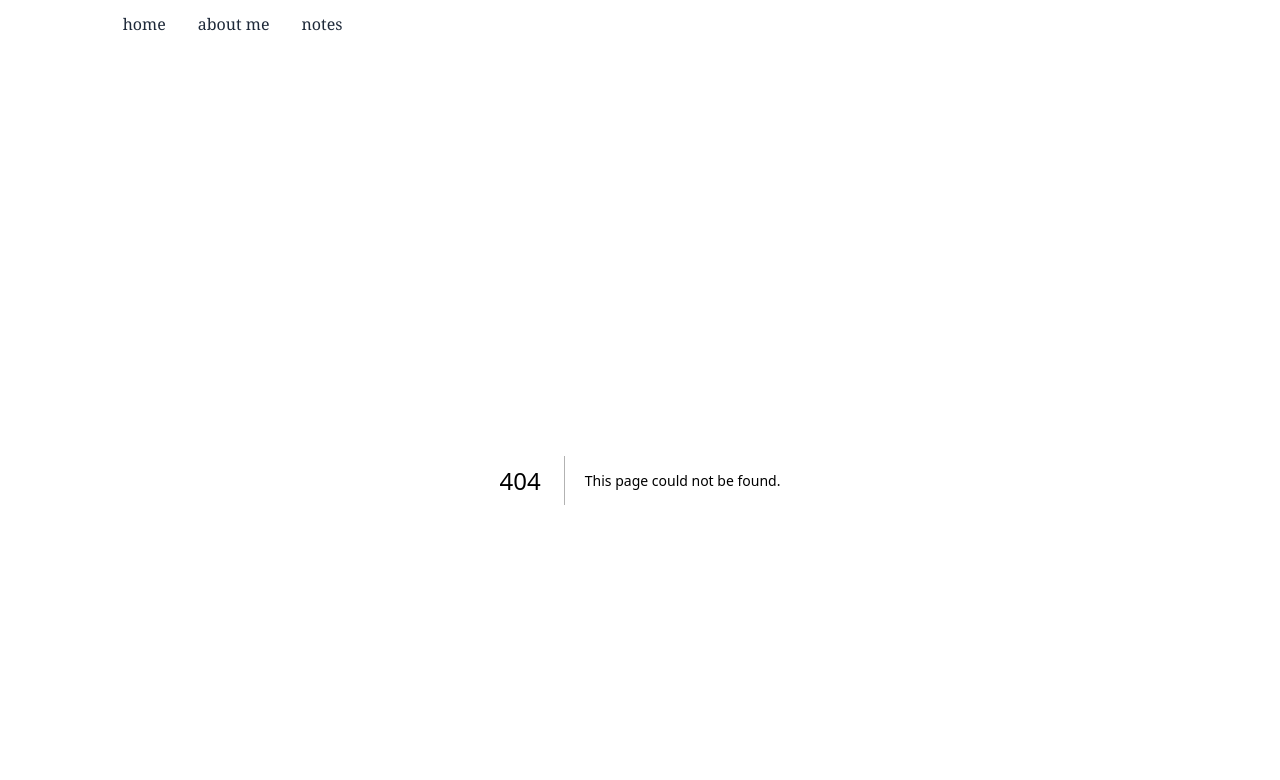
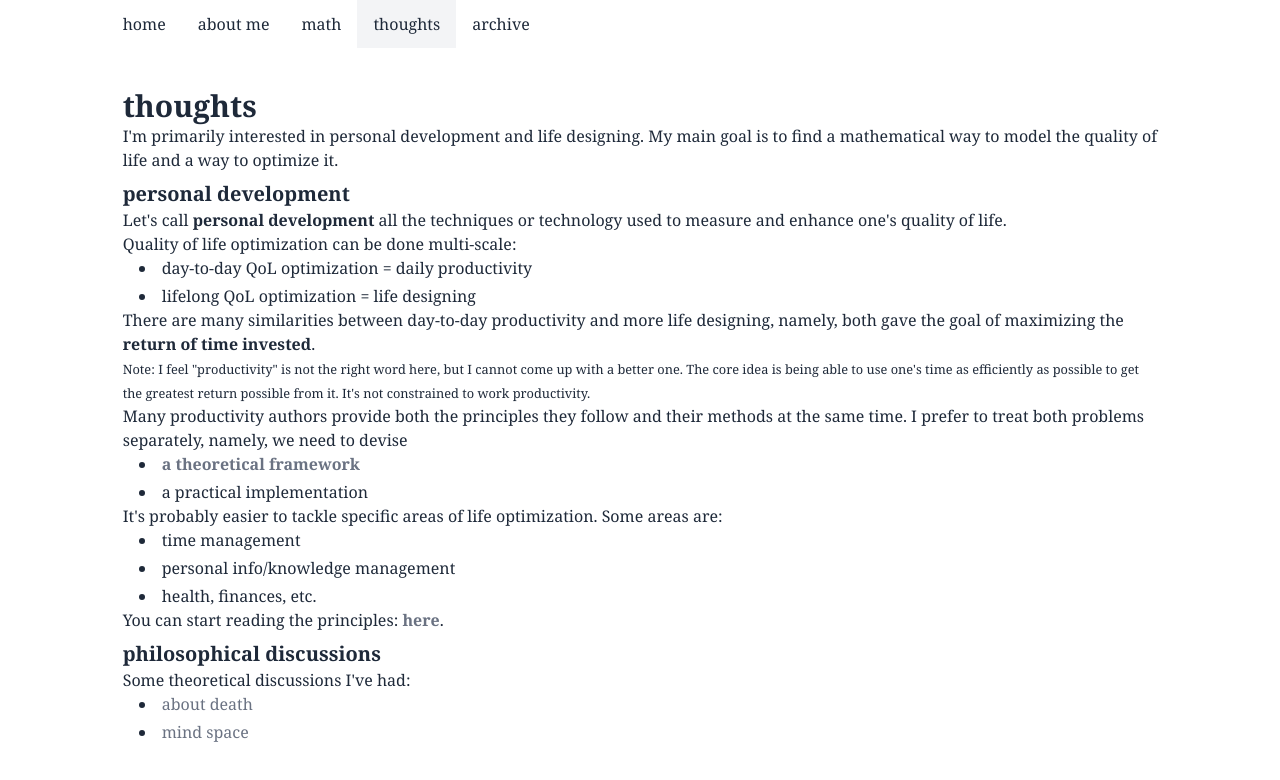
Before and after one commit to BrunZo/blog, a Next.js app: page /phi in a window 1280 px wide. Before the commit this address had no page. Shown: the top 780 px of the page. Built offline with nearby package versions, Linux system fonts and the light colour scheme.

Commit message:
add: phi section

```diff
--- a/src/app/page.tsx
+++ b/src/app/page.tsx
@@ -29,33 +29,18 @@ export default function HomePage() {
       <h2 className='font-bold text-xl mt-4'>working on...</h2>
       <h3 className='font-semibold text-lg'>math</h3>
       <p>I have some notes from the math lessons I took:</p>
-      <ul>
+      <ul className='list-disc list-inside ml-4 space-y-1'>
         <li><NiceLink text="topology" href="notes/topology"/></li>
         <li><NiceLink text="algebra" href="notes/algebra"/></li>
       </ul>
-      <p>Also, I'm creating a website to read all notes I've written to train students for math olympiads:</p>
-      <ul>
-        <li><NiceLink text="servilleta" href="servilleta.vercel.app"/></li>
-      </ul>
-      <p className='text-sm'>This is very incomplete and low-priority right now, so it will be so for at least some months.</p>
+      <p>Also, I'm creating a website to read all notes I've written to train students for math olympiads:&nbsp;
+        <NiceLink text="servilleta" href="https://servilleta.vercel.app"/>.</p>
       <h3 className='font-semibold text-lg'>phi</h3>
-      <p>I like writing some thoughts I have, most of which are completely wrong. You can read some:</p>
-      <ul>
-        <li><NiceLink text="local-global phenomena in life designing" href="notes/global_local"/></li>
-        <li><NiceLink text="thoughts on daydreaming" href="notes/why_daydreaming"/></li>
-        <li><NiceLink text="the mind space" href="notes/mind_space"/></li>
-      </ul>
-      <p>All my other notes can be found&nbsp;
-        <Link
-          href="/notes"
-          className='text-md text-gray-500 hover:text-gray-800'>
-            here
-        </Link>.
-      </p>
-
-      <h3 className='font-semibold text-lg'>other</h3>
-      I'm also reading Luenberger's Investment Science and uploading my notes & code&nbsp;
-      <NiceLink text="here" href="https://github.com/BrunZo/finance" />.
+      <p>I like writing all sort of wrong reasonings. You can read them&nbsp;
+        <NiceLink text="here" href="phi"/>.</p>
+      <h3 className='font-semibold text-lg'>finance</h3>
+      <p>I'm also reading Luenberger's Investment Science and uploading notes & implementation&nbsp;
+        <NiceLink text="here" href="https://github.com/BrunZo/finance"/>.</p>
     </div>
   );
 }
--- /dev/null
+++ b/src/app/phi/page.tsx
@@ -0,0 +1,55 @@
+import Link from "next/link";
+import React from "react";
+
+function NiceLink({text, href}: {text: string, href: string}) {
+  return (
+    <Link
+      href={href}
+      className='text-md text-gray-500 hover:text-gray-800'>
+        {text}
+    </Link>
+  );
+};
+
+export default function Page() {
+  return (
+    <div className='text-gray-800'>
+      <h1 className='font-bold text-3xl mt-2'>thoughts</h1>
+      I'm primarily interested in personal development and life designing.
+      My main goal is to find a mathematical way to model the quality of life and a way to optimize it.
+
+      <h2 className='font-bold text-xl mt-2'>personal development</h2>
+      <p>Let's call <b>personal development</b> all the techniques or technology used to measure and enhance one's quality of life.</p>
+      <p>Quality of life optimization can be done multi-scale:</p>
+      <ul className='list-disc list-inside ml-4 space-y-1'>
+        <li>day-to-day QoL optimization = daily productivity</li>
+        <li>lifelong QoL optimization = life designing</li>
+      </ul>
+      <p>There are many similarities between day-to-day productivity and more life designing, namely,
+        both gave the goal of maximizing the <b>return of time invested</b>.</p>
+      <small>Note: I feel "productivity" is not the right word here, but I cannot come up with a better one.
+        The core idea is being able to use one's time as efficiently as possible to get the greatest return possible from it.
+        It's not constrained to work productivity.</small>
+
+      <p>Many productivity authors provide both the principles they follow and their methods at the same time.
+        I prefer to treat both problems separately, namely, we need to devise</p>
+      <ul className='list-disc list-inside ml-4 space-y-1'>
+        <li><b><NiceLink text="a theoretical framework" href="notes/principles"/></b></li>
+        <li>a practical implementation</li>
+      </ul>
+      <p>It's probably easier to tackle specific areas of life optimization. Some areas are:</p>
+      <ul className='list-disc list-inside ml-4 space-y-1'>
+        <li>time management</li>
+        <li>personal info/knowledge management</li>
+        <li>health, finances, etc.</li>
+      </ul>
+      <p>You can start reading the principles: <b><NiceLink text="here" href="notes/principles"/></b>.</p>
+      <h2 className='font-bold text-xl mt-2'>philosophical discussions</h2>
+      Some theoretical discussions I've had:
+      <ul className='list-disc list-inside ml-4 space-y-1'>
+        <li><NiceLink text="about death" href="notes/about_death"/></li>
+        <li><NiceLink text="mind space" href="notes/mind_space"/></li>
+      </ul>
+    </div>
+  );
+}
--- a/src/ui/navbar.tsx
+++ b/src/ui/navbar.tsx
@@ -7,7 +7,9 @@ import clsx from 'clsx';
 const links = [
   {'name': 'home', 'href': '/'},
   {'name': 'about me', 'href': '/about-me'},
-  {'name': 'notes', 'href': '/notes'}
+  {'name': 'math', 'href': '/notes?tags=math'},
+  {'name': 'thoughts', 'href': '/phi'},
+  {'name': 'archive', 'href': '/notes'}
 ]
 
 export default function Navbar() {
```
